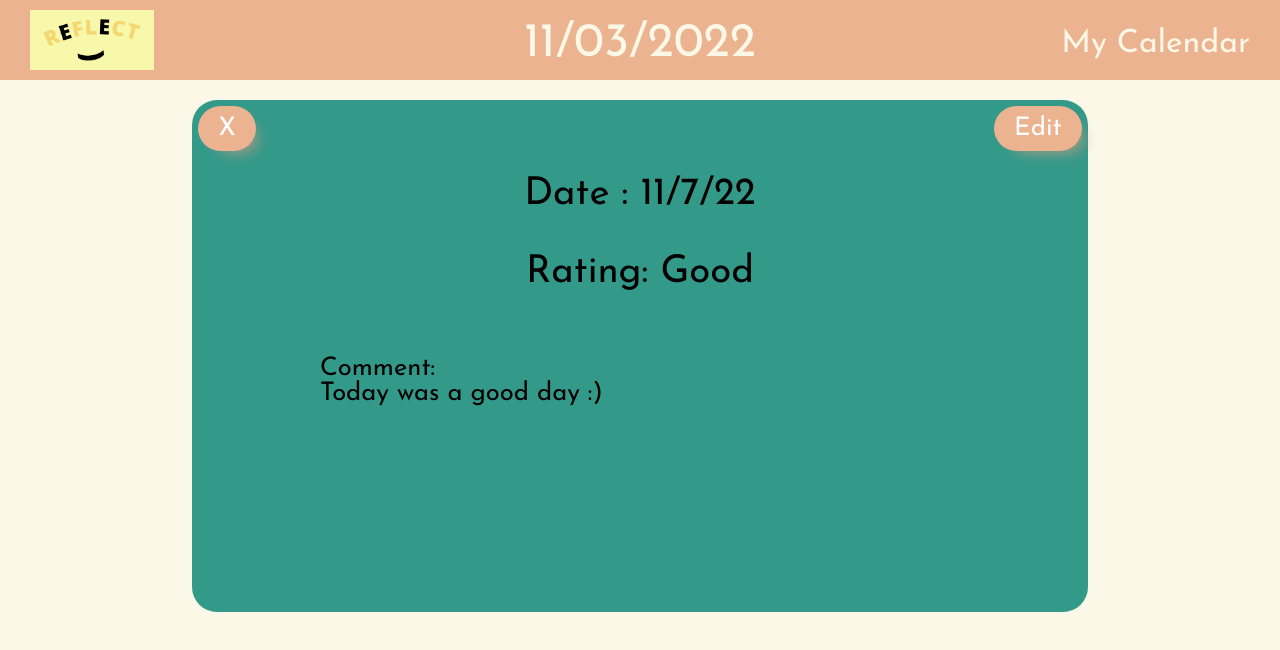
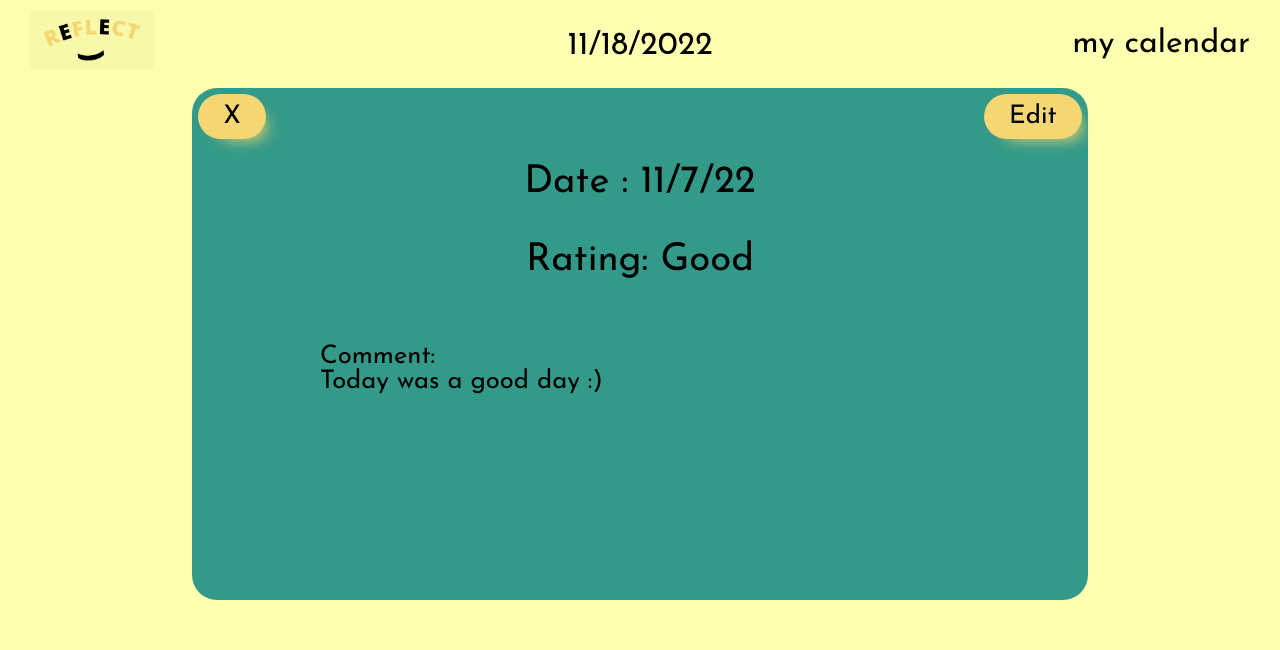
Before and after one commit to cse110-fa22-group16/cse110-fa22-group16, a plain HTML site: page source/edit-page/edit-page.html in a window 1280 px wide. Drawn offline with Linux system fonts and the light colour scheme.

Commit message:
Updated CSS to new style

```diff
--- /dev/null
+++ b/source/edit-page/add-navbar.js
@@ -0,0 +1,16 @@
+let header = document.querySelector("header");
+header.innerHTML = `
+<a href="home-page.html"><img src="image/ref.png" alt="Reflect-logo"></a>
+<span class="date-today"></span>
+<a href="" class="to-calendar">my calendar</a>  <!-- TODO: href to calendar page -->`;
+
+/* for dynamic date */
+let dateObjDynamic = new Date();
+let dateDynamic = dateObjDynamic.getDate();
+let monthDynamic = dateObjDynamic.getMonth() + 1;
+let yearDynamic = dateObjDynamic.getFullYear();
+
+let headerDate = document.querySelector('header>.date-today');
+if (headerDate != null) {
+    headerDate.textContent = `${monthDynamic}/${dateDynamic}/${yearDynamic}`;
+}
--- /dev/null
+++ b/source/edit-page/common.css
@@ -0,0 +1,76 @@
+* {
+    font-family: 'Josefin Sans', sans-serif;
+}
+
+body {
+    background: #FFFF004D;
+    padding: 80px 0 0 0;
+}
+
+/* navbar */
+header {
+    position: fixed;
+    top: 0;
+    left: 0;
+    right: 0;
+    height: 80px;
+    text-align: center;
+}
+
+header img {
+    position: absolute;
+    top: 10px;
+    left: 30px;
+    height: 60px;
+}
+
+header .date-today {
+    display: inline-block;
+    margin-left: auto;
+    margin-right: auto;
+    padding-top: 30px;
+    font-size: 2rem;
+    color: #000000;
+}
+
+header .to-calendar {
+    position: absolute;
+    top: 28px;
+    right: 30px;
+    font-size: 2rem;
+    text-decoration: none;
+    color: #000000;
+}
+
+header .to-calendar:hover {
+    color: #306513;
+}
+
+@media (max-width: 720px) {
+    header .date-today {
+        display: none;
+    }
+}
+
+/*button*/
+button {
+    display: block;
+    margin-left: auto;
+    margin-right: auto;
+
+    font-size: 1.25rem;
+    background: #F4D772;
+    border-radius: 50px;
+    box-shadow: #F4D772 10px 10px 15px -10px;
+    color: #000000;
+
+    padding: 10px 25px;
+    border: 0;
+
+    cursor: pointer;
+}
+
+button:hover {
+    color: #244e0e;
+    background: #edcf62;
+}
--- a/source/edit-page/edit-page-style.css
+++ b/source/edit-page/edit-page-style.css
@@ -75,96 +75,10 @@
     width: 50vw;
     height: 10vw;
     font-size: 2vw;
+    background: #F4D77266;
+    border: none;
+    border-radius: 10px;
+    resize: none;
+    font-size: 1.5rem;
+    padding: 0.7rem;
 }
-
-/*--------------Style from other pages---------------*/
-* {
-    font-family: 'Josefin Sans', sans-serif;
-}
-/* navbar */
-body {
-    background-color: #FCF8E8;
-    margin: 100px 0 0 0;
-}
-
-header {
-    background-color: #ECB390;
-    position: fixed;
-    top: 0;
-    left: 0;
-    right: 0;
-    height: 80px;
-    text-align: center;
-}
-
-header img {
-    position: absolute;
-    top: 10px;
-    left: 30px;
-    height: 60px;
-}
-
-header .date-today {
-    display: inline-block;
-    margin-left: auto;
-    margin-right: auto;
-    padding-top: 20px;
-    font-size: 3rem;
-    color: #FCF8E8;
-}
-
-header .to-calendar {
-    position: absolute;
-    top: 28px;
-    right: 30px;
-    font-size: 2rem;
-    text-decoration: none;
-    color: #FCF8E8;
-}
-
-header .to-calendar:hover {
-    color: #224B0C;
-}
-
-@media (max-width: 720px) {
-    header .date-today {
-        display: none;
-    }
-}
-
-/* home page*/
-.reflect-img {
-    display: block;
-    margin-left: auto;
-    margin-right: auto;
-    width: 60%;
-}
-
-h2 {
-    text-align: center;
-    font-size: 2.5rem;
-}
-
-
-/*button*/
-button {
-    display: block;
-    margin-left: auto;
-    margin-right: auto;
-
-    font-size: 1.25rem;
-    background: #ECB390;
-    border-radius: 100px;
-    box-shadow: #c49c83 10px 10px 15px -10px;
-    color: #ffffff;
-
-    padding: 10px 20px;
-    border: 0;
-
-    cursor: pointer;
-}
-
-button:hover {
-    color: #224b0c;
-    background: #e99b63;
-}
--- a/source/edit-page/edit-page.html
+++ b/source/edit-page/edit-page.html
@@ -7,6 +7,7 @@
     <title>Entry Edit</title>
 
     <link rel="stylesheet" href="edit-page-style.css" />
+    <link rel="stylesheet" href="common.css">
 
     <link rel="preconnect" href="https://fonts.googleapis.com">
     <link rel="preconnect" href="https://fonts.gstatic.com" crossorigin>
@@ -61,3 +62,4 @@
 </html>
 
 <script src="edit-page.js"></script>
+<script src="add-navbar.js"></script>
```
